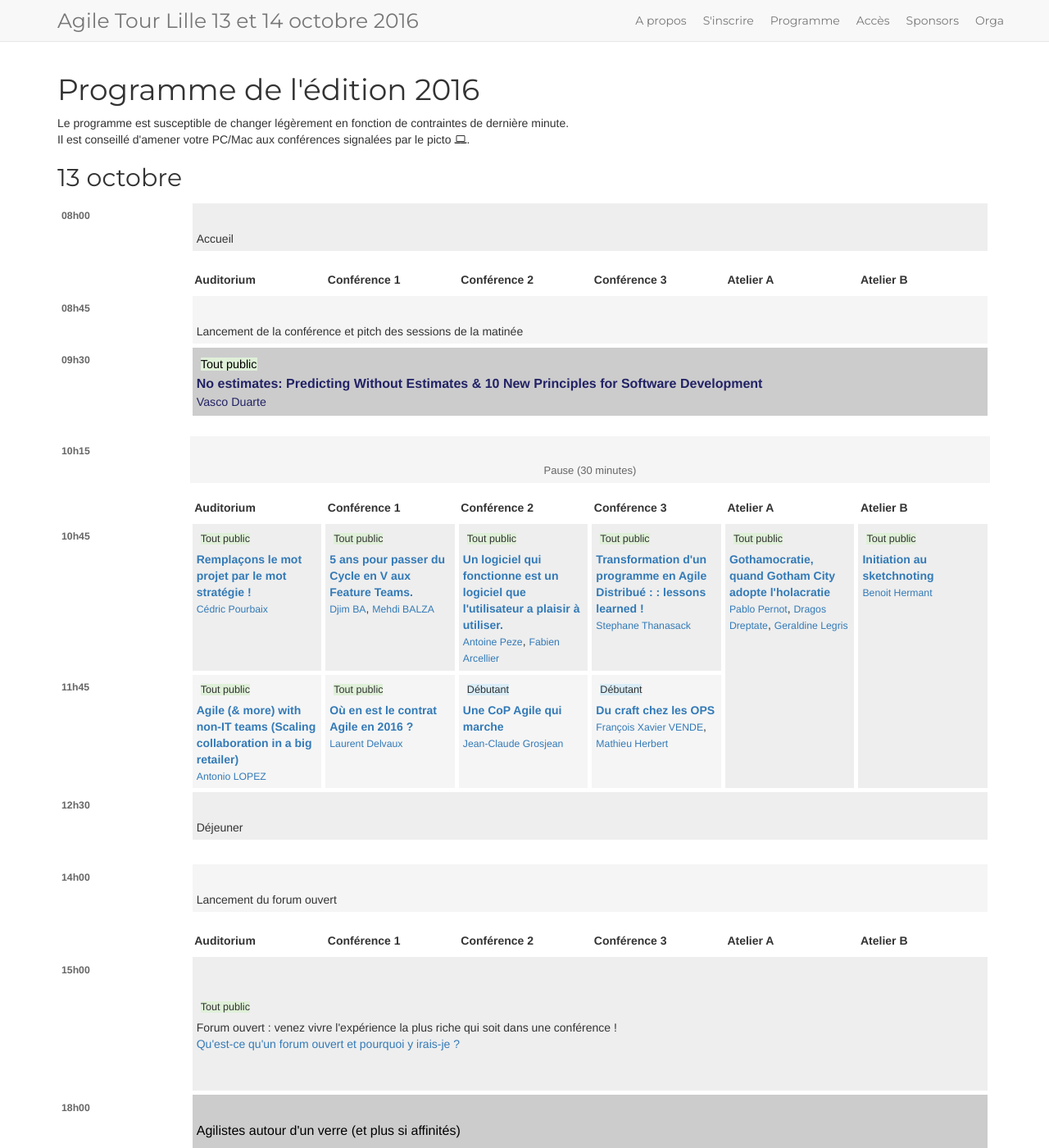
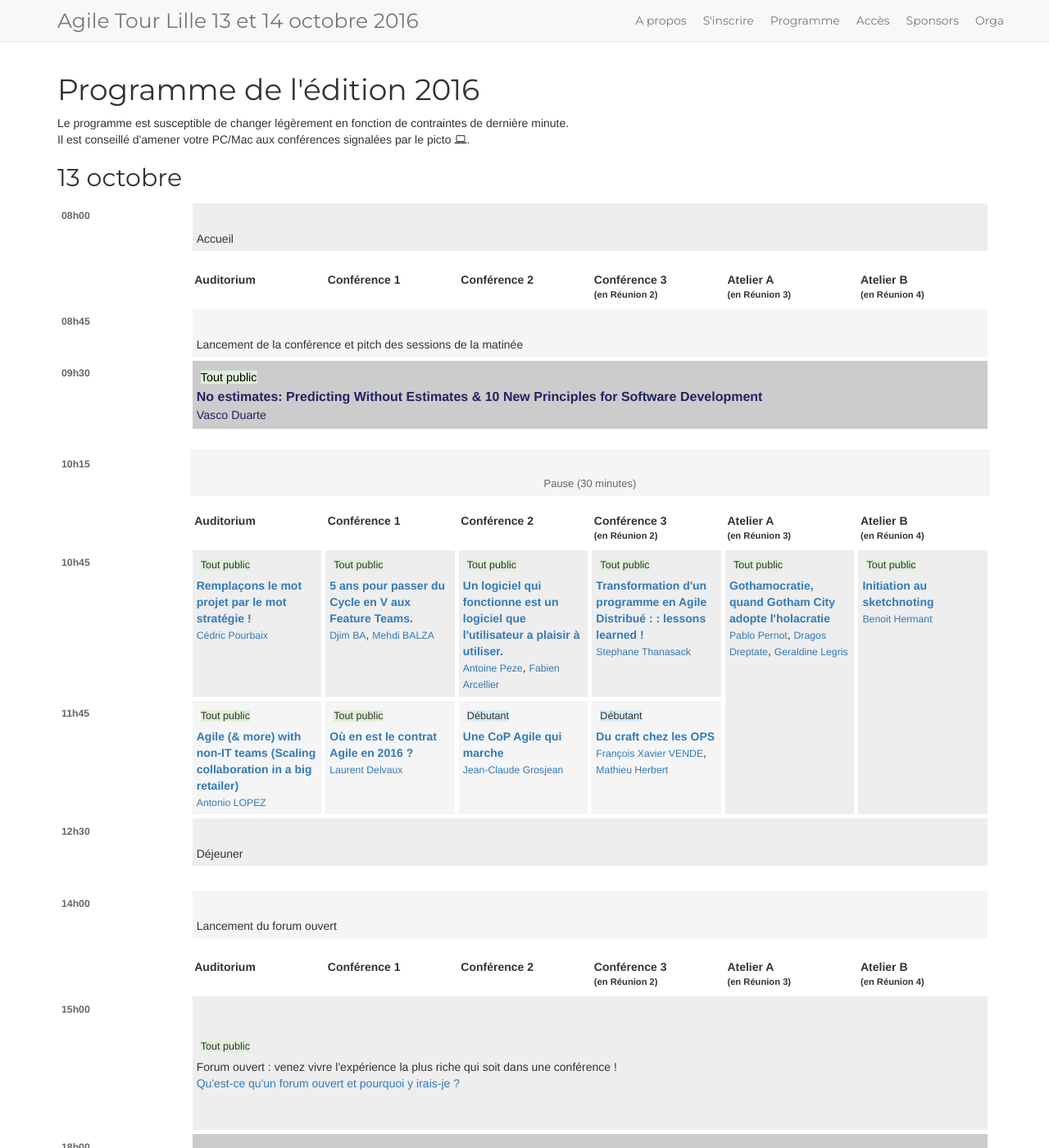
Before and after one commit to jak78/agile-tour-lille-2017, a Jekyll site: the page built from page-programme.html, in a window 1280 px wide and 1400 px high. Shown: the whole window at 82% size. Built offline with Jekyll 4.4.1, drawn with Linux system fonts in a browser that asks for light colours; nearby versions of some CDN libraries; some of the changed text lies outside the part shown.

Commit message:
add Reunion X below Conference 3, Atelier A, Atelier B

```diff
--- a/_data/rooms.yml
+++ b/_data/rooms.yml
@@ -1,6 +1,6 @@
 - Auditorium
 - Conférence 1
 - Conférence 2
-- Conférence 3
-- Atelier A
-- Atelier B
+- Conférence 3 <div style="font-size:0.8em">(en Réunion 2)</div>
+- Atelier A <div style="font-size:0.8em">(en Réunion 3)</div>
+- Atelier B <div style="font-size:0.8em">(en Réunion 4)</div>
--- a/_data/schedule.yml
+++ b/_data/schedule.yml
@@ -246,7 +246,6 @@
             company: OCTO
             duration: 2
             conf_id: '28'
-            room: Atelier B
             level: 2
             bring_your_pc: true
       - hour: 11h45
```
